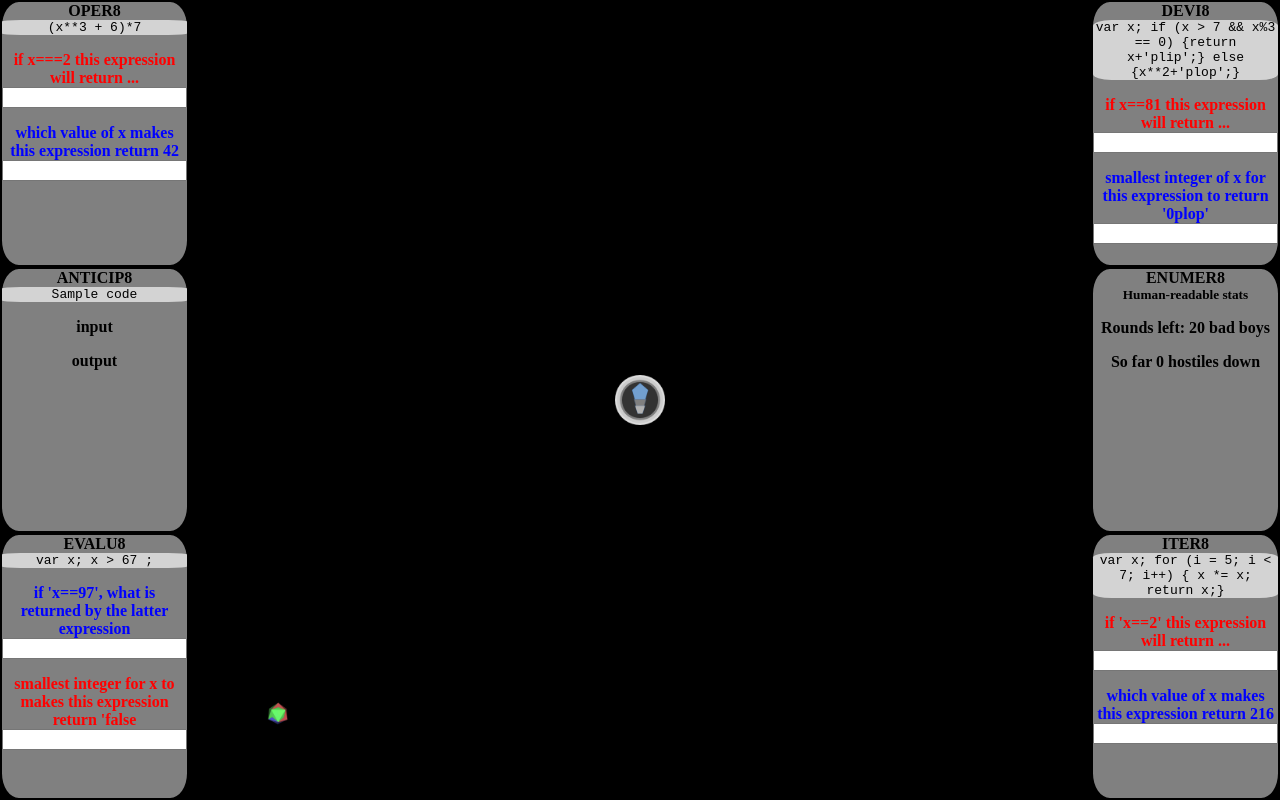
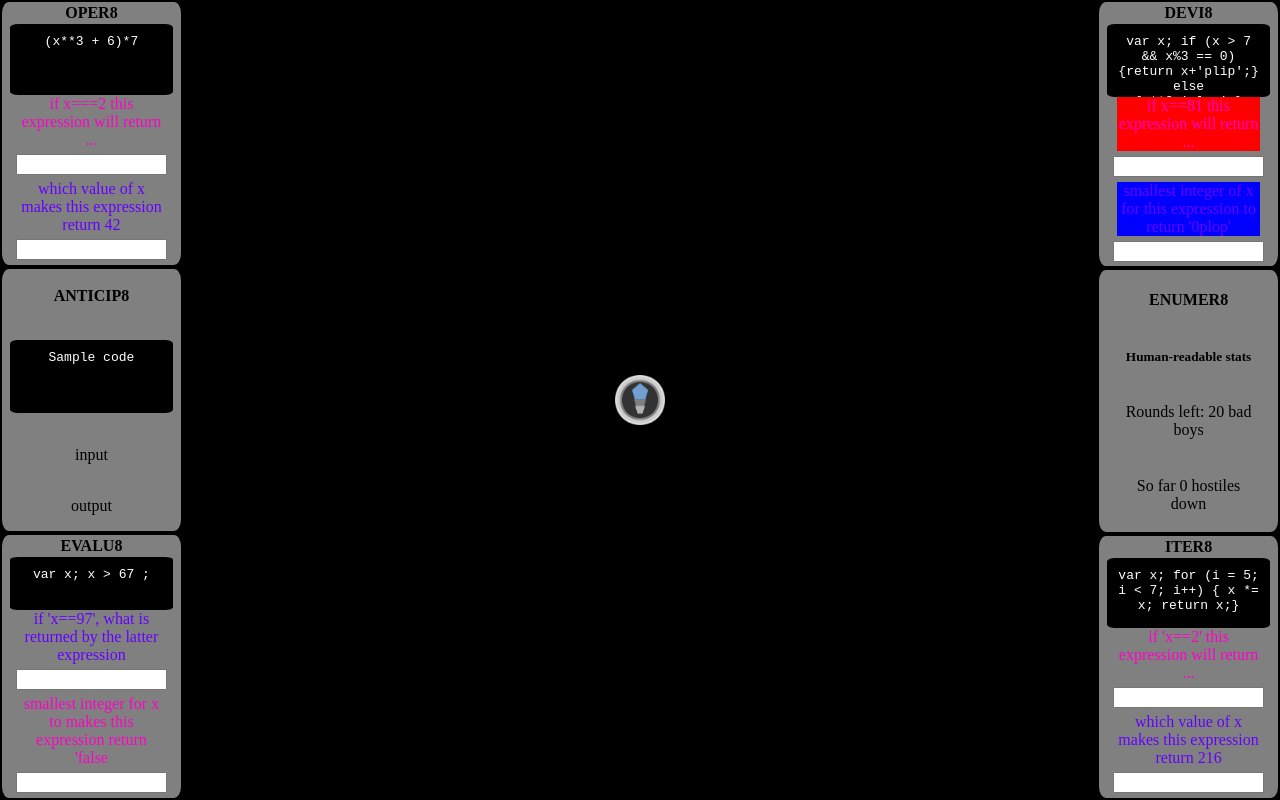
Before and after one commit to basttran/spooners, a plain HTML site: page index.html in a window 1280 px wide. Drawn offline with Linux system fonts and the light colour scheme.

Commit message:
got colors about right

```diff
--- a/css/style.css
+++ b/css/style.css
@@ -64,7 +64,8 @@ body {
 }
 
 h4 {
-  margin: 0;
+padding: 2px;
+margin: 0;
 }
 
 h5 {
@@ -72,37 +73,61 @@ h5 {
 }
 
 code {
-  background-color: lightgrey;
-  border-radius: 10%;
+  background-color: black;
+  border-radius: 5%;
+  padding: 10px;
+  height:20%;
+  color: white;
+  width: 80%;
 }
 
 section {
   height: 33%;
   border: 2px solid black;
-  border-radius: 10%;
-  background-color: grey;
+  border-radius: 5%;
   display: flex;
   flex-direction: column;
-  align-items: stretch;
+  justify-content: space-around;
+  align-items: center;
+  background-color: grey;
+
+}
+
+
+
+.condition-input {
+  background-color: red;
+}
+.red {
+  color: rgb(255,0,200);
+}
+
+.condition-output {
+  background-color: blue;
+}
+
+.blue {
+  color: rgb(100,0,255);
 }
 
 .input {
-  margin: 0;
+  width: 80%;
+  margin: 5px;
 }
 
 .output {
-  margin: 0;
+  width: 80%;
+  margin: 5px;
 }
 
-.red {
-  color: red;
+.amount {
+  display: block;
 }
 
+
 p {
-  margin-bottom: 0;
-  font-weight: bold;
+  display: block;
+  margin: 0;
+  width: 80%;
+  /* font-weight: bold; */
 }
-
-.blue {
-  color: blue;
-}
--- a/index.html
+++ b/index.html
@@ -10,7 +10,7 @@
   <body>
     <div class="panels">
       <div id="left">
-        <section>
+        <section id ="operations">
           <h4>OPER8</h4>
           <code class="operation-jscode">Sample code</code>
           <p class="operation-input red">input</p>
@@ -18,13 +18,13 @@
           <p class="operation-output blue">output</p>
           <input id="opout" class="output" type="text" />
         </section>
-        <section>
+        <section id ="info">
           <h4>ANTICIP8</h4>
           <code>Sample code</code>
           <p>input</p>
           <p>output</p>
         </section>
-        <section>
+        <section id ="evaluations">
           <h4>EVALU8</h4>
           <code class="evaluation-jscode">Sample code</code>
           <p class="evaluation-input blue">input</p>
@@ -37,7 +37,7 @@
       <div id="middle"><canvas id="spooners"></canvas></div>
       <div id="right">
 
-        <section>
+        <section id ="conditions">
           <h4>DEVI8</h4>
           <code class="condition-jscode">Sample code</code>
           <p class="condition-input red">input</p>
@@ -45,13 +45,13 @@
           <p class="condition-output blue">output</p>
           <input id="coout" class="output" type="text" />
         </section>
-        <section>
+        <section id ="stats">
           <h4>ENUMER8</h4>
           <h5>Human-readable stats</h5>
-          <p class="munitions">Rounds</p>
-          <p class="killcount">Score</p>
+          <p class="amount munitions">Rounds</p>
+          <p class="amount killcount">Score</p>
         </section>
-        <section>
+        <section id ="iterations">
           <h4>ITER8</h4>
           <code class="iteration-jscode">Sample code</code>
           <p class="iteration-input red">input</p>
--- a/js/script.js
+++ b/js/script.js
@@ -527,18 +527,18 @@ function drawingLoop() {
 
 // };
 
-(function sentinelLoop() {
-  const rand = Math.round(Math.random() * (6000 - 2000)) + 2000;
-  setTimeout(function() {
-    var newSentinel = new Sentinel(
-      (Math.floor(Math.random() * 2) - 0.5) * 2 * canvas.width * 0.9,
-      (Math.floor(Math.random() * 2) - 0.5) * 2 * canvas.height * 0.9,
-      Math.atan2(2 * (Math.random() - 0.5), 2 * (Math.random() - 0.5))
-    );
-    sentinels.push(newSentinel);
-    sentinelLoop();
-  }, rand);
-})();
+// (function sentinelLoop() {
+//   const rand = Math.round(Math.random() * (6000 - 2000)) + 2000;
+//   setTimeout(function() {
+//     var newSentinel = new Sentinel(
+//       (Math.floor(Math.random() * 2) - 0.5) * 2 * canvas.width * 0.9,
+//       (Math.floor(Math.random() * 2) - 0.5) * 2 * canvas.height * 0.9,
+//       Math.atan2(2 * (Math.random() - 0.5), 2 * (Math.random() - 0.5))
+//     );
+//     sentinels.push(newSentinel);
+//     sentinelLoop();
+//   }, rand);
+// })();
 
 function updateStats() {
   var munitions = document.querySelector(".munitions");
@@ -558,6 +558,11 @@ canvas.oncontextmenu = function(event) {
   event.preventDefault();
 
 };
+
+canvas.onmousedown = function(event) {
+  event.preventDefault();
+}
+
 
 // updates the ship's rotation
 canvas.onmousemove = function(event) {
```
